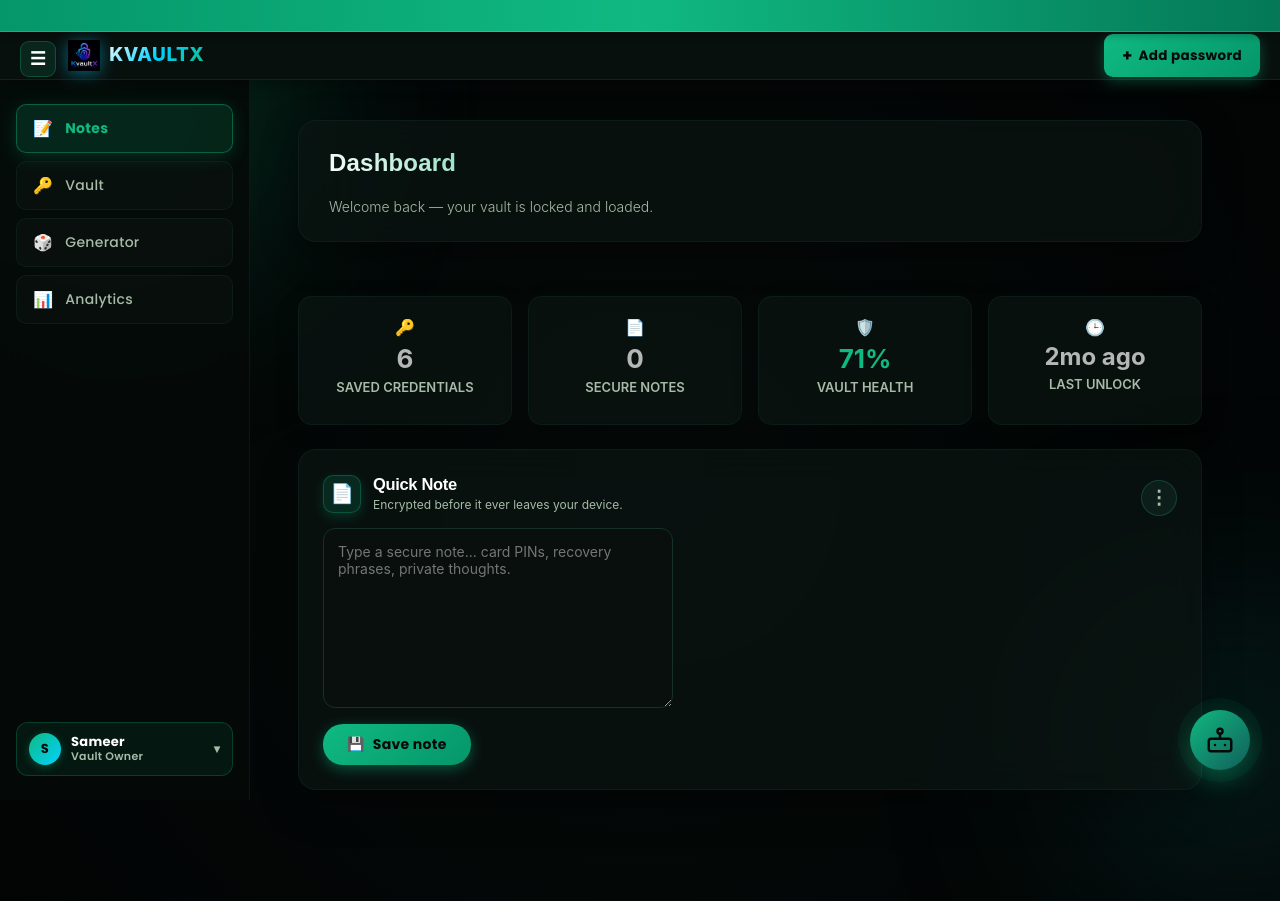
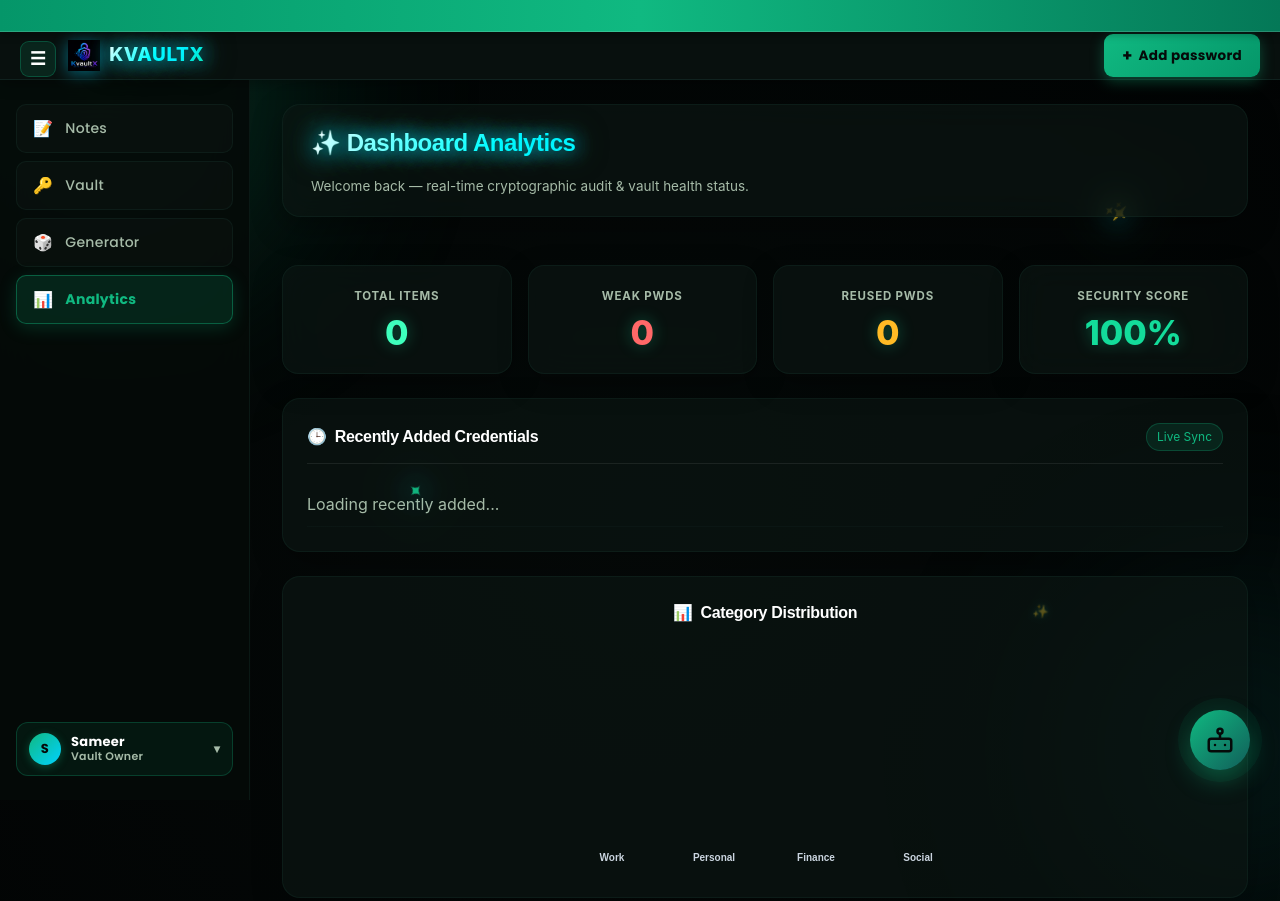
Before and after one commit to Khan-AFarooque/kvaultx, a plain HTML site: page project_2/frontend/pages/dashboard.html in a window 1280 px wide. Shown: the top 901 px of the page. Drawn offline with Linux system fonts and the light colour scheme.

Commit message:
feat(ui): set analytics as default landing tab, eliminate right-side gap with full-width layout, and add twinkling glow and star particle animations

```diff
--- a/project_2/frontend/css/dashboard.css
+++ b/project_2/frontend/css/dashboard.css
@@ -296,40 +296,108 @@ body.dashboard-page::after {
     margin: 4px 0;
 }
 
-/* ----------------------- MAIN CONTENT ----------------------- */
+/* ----------------------- MAIN CONTENT (FULL WIDTH NO RIGHT GAP) ----------------------- */
 .main-content {
     flex: 1;
-    padding: 40px 48px;
-    max-width: 1000px;
+    padding: 24px 32px;
+    max-width: none !important;
+    width: 100%;
     display: flex;
     flex-direction: column;
-    gap: 30px;
+    gap: 24px;
     overflow-y: auto;
+    transition: all 0.3s ease;
+}
+
+.dashboard-layout {
+    display: flex;
+    width: 100%;
+    min-height: calc(100vh - 80px);
+    position: relative;
+    z-index: 1;
+}
+
+.dashboard-layout.sidebar-collapsed .main-content {
+    max-width: 100% !important;
+    padding: 24px 40px;
 }
 
 .dashboard-header {
-    background: rgba(11, 22, 19, 0.7) !important;
-    border: 1px solid rgba(22, 48, 42, 0.5) !important;
+    background: rgba(11, 22, 19, 0.75) !important;
+    border: 1px solid rgba(22, 48, 42, 0.6) !important;
     backdrop-filter: blur(16px);
     border-radius: 18px;
-    padding: 24px 30px;
-    box-shadow: 0 12px 36px rgba(0, 0, 0, 0.35);
+    padding: 20px 28px;
+    box-shadow: 0 10px 30px rgba(0, 0, 0, 0.35);
+    width: 100%;
 }
 
 .dashboard-header-text h2 {
     font-size: 24px;
-    font-weight: 700;
+    font-weight: 800;
     margin-bottom: 6px;
-    background: linear-gradient(45deg, #ffffff, #10b981) !important;
+    background: linear-gradient(135deg, #ffffff 0%, #00d2ff 45%, #10b981 100%) !important;
     -webkit-background-clip: text !important;
     -webkit-text-fill-color: transparent !important;
     text-align: left;
+    display: flex;
+    align-items: center;
+    gap: 8px;
 }
 
 .dashboard-header-text p {
+    font-size: 13.5px;
+    color: #a6bba8 !important;
+    font-weight: 400;
+}
+
+/* ----------------------- TWINKLING EFFECT ANIMATIONS ----------------------- */
+@keyframes twinklingGlow {
+    0%, 100% {
+        text-shadow: 0 0 10px rgba(0, 210, 255, 0.4), 0 0 20px rgba(16, 185, 129, 0.3);
+        filter: brightness(1);
+    }
+    50% {
+        text-shadow: 0 0 22px rgba(0, 210, 255, 0.95), 0 0 38px rgba(16, 185, 129, 0.75), 0 0 50px rgba(0, 210, 255, 0.6);
+        filter: brightness(1.3);
+    }
+}
+
+@keyframes twinkleStar {
+    0%, 100% {
+        opacity: 0.2;
+        transform: scale(0.85) rotate(0deg);
+        filter: drop-shadow(0 0 2px rgba(16, 185, 129, 0.4));
+    }
+    50% {
+        opacity: 1;
+        transform: scale(1.35) rotate(45deg);
+        filter: drop-shadow(0 0 10px rgba(0, 210, 255, 0.95)) drop-shadow(0 0 18px rgba(16, 185, 129, 0.8));
+    }
+}
+
+.brand-name, .twinkle-heading, #dashboardHeaderTitle {
+    animation: twinklingGlow 3s ease-in-out infinite !important;
+}
+
+.twinkle-star {
+    position: fixed;
+    pointer-events: none;
+    z-index: 0;
+    color: #10b981;
     font-size: 14px;
-    color: #a6bba8 !important;
-    font-weight: 300;
+    user-select: none;
+    animation: twinkleStar 2.8s ease-in-out infinite;
+}
+
+/* Shimmer on Numbers */
+@keyframes valueShimmer {
+    0%, 100% { filter: brightness(1); }
+    50% { filter: brightness(1.2) drop-shadow(0 0 8px rgba(16, 185, 129, 0.45)); }
+}
+
+.stat-card-value, #statTotalCount, #statWeakCount, #statReusedCount, #statSecurityScore {
+    animation: valueShimmer 3.5s ease-in-out infinite;
 }
 
 /* ----------------------- TAB CONTENT ----------------------- */
@@ -693,35 +761,58 @@ button#btnFilterFavorite:hover {
     background: #059669 !important;
 }
 
-/* ----------------------- ANALYTICS TAB ----------------------- */
+/* ----------------------- ANALYTICS TAB (FULL WIDTH 4 COLUMNS) ----------------------- */
 .analytics-stats-grid {
-    display: grid;
-    grid-template-columns: repeat(auto-fit, minmax(160px, 1fr));
-    gap: 16px;
+    display: grid !important;
+    grid-template-columns: repeat(4, 1fr) !important;
+    gap: 18px;
     margin-bottom: 26px;
+    width: 100%;
+}
+
+@media (max-width: 1100px) {
+    .analytics-stats-grid {
+        grid-template-columns: repeat(2, 1fr) !important;
+    }
+}
+
+@media (max-width: 580px) {
+    .analytics-stats-grid {
+        grid-template-columns: 1fr !important;
+    }
 }
 
 .stat-card {
-    background: rgba(11, 22, 19, 0.7) !important;
-    border: 1px solid rgba(22, 48, 42, 0.5) !important;
-    border-radius: 14px;
-    padding: 18px;
+    background: rgba(11, 22, 19, 0.8) !important;
+    border: 1px solid rgba(22, 48, 42, 0.6) !important;
+    border-radius: 16px;
+    padding: 22px 20px;
     text-align: center;
-    box-shadow: 0 8px 24px rgba(0, 0, 0, 0.2);
+    box-shadow: 0 10px 30px rgba(0, 0, 0, 0.3);
+    backdrop-filter: blur(16px);
+    transition: all 0.25s ease;
+}
+
+.stat-card:hover {
+    transform: translateY(-3px);
+    border-color: rgba(16, 185, 129, 0.45) !important;
+    box-shadow: 0 16px 36px rgba(0, 0, 0, 0.4), 0 0 20px rgba(16, 185, 129, 0.15);
 }
 
 .stat-card h4 {
-    font-size: 13px;
-    font-weight: 600;
+    font-size: 12px;
+    font-weight: 700;
     text-transform: uppercase;
     color: #a6bba8 !important;
     margin-bottom: 8px;
+    letter-spacing: 0.6px;
 }
 
 .stat-card p {
-    font-size: 26px;
-    font-weight: 700;
+    font-size: 32px;
+    font-weight: 800;
     margin-top: 0;
+    line-height: 1.1;
 }
 
 .recent-list-container {
--- a/project_2/frontend/js/dashboard.js
+++ b/project_2/frontend/js/dashboard.js
@@ -1074,7 +1074,7 @@ document.addEventListener("DOMContentLoaded", () => {
 
     // Tab switcher helper
     function switchTab(tabName) {
-        if (!tabName) tabName = "notes";
+        if (!tabName) tabName = "analytics";
         const tabButtons = document.querySelectorAll(".tab-btn");
         const tabContents = document.querySelectorAll(".tab-content");
 
@@ -1093,6 +1093,25 @@ document.addEventListener("DOMContentLoaded", () => {
                 content.classList.add("hidden-tab");
             }
         });
+
+        // Update Dashboard Header Title and Subtitle dynamically based on active tab
+        const headerTitle = document.getElementById("dashboardHeaderTitle");
+        const headerSubtitle = document.getElementById("dashboardHeaderSubtitle");
+        if (headerTitle && headerSubtitle) {
+            if (tabName === "analytics") {
+                headerTitle.innerHTML = "✨ Dashboard Analytics";
+                headerSubtitle.textContent = "Welcome back — real-time cryptographic audit & vault health status.";
+            } else if (tabName === "notes") {
+                headerTitle.innerHTML = "✨ Secure Notes";
+                headerSubtitle.textContent = "Client-side encrypted scratchpad for confidential thoughts and PINs.";
+            } else if (tabName === "vault") {
+                headerTitle.innerHTML = "✨ Password Vault";
+                headerSubtitle.textContent = "Zero-knowledge encrypted credential database with AES-256.";
+            } else if (tabName === "generator") {
+                headerTitle.innerHTML = "✨ Password Generator";
+                headerSubtitle.textContent = "Cryptographically secure random password and passphrase engine.";
+            }
+        }
 
         if (tabName === "notes") {
             const notesCountEl = document.querySelector("#statNotesCount");
@@ -1141,10 +1160,10 @@ document.addEventListener("DOMContentLoaded", () => {
         });
     });
 
-    // Check query params on load
+    // Check query params on load (defaults to analytics as requested)
     const initialUrlParams = new URLSearchParams(window.location.search);
-    const initialTabParam = initialUrlParams.get("tab");
-    if (initialTabParam && ["notes", "vault", "generator", "analytics"].includes(initialTabParam)) {
+    const initialTabParam = initialUrlParams.get("tab") || "analytics";
+    if (["notes", "vault", "generator", "analytics"].includes(initialTabParam)) {
         switchTab(initialTabParam);
     }
 
--- a/project_2/frontend/pages/dashboard.html
+++ b/project_2/frontend/pages/dashboard.html
@@ -42,9 +42,9 @@
 
         <!-- COLLAPSIBLE LEFT SIDEBAR -->
         <aside id="dashboardSidebar" class="sidebar">
-            <!-- Main Tab Navigation Buttons -->
+            <!-- Main Tab Navigation Buttons (Default active: Analytics) -->
             <nav class="tab-nav-container">
-                <button class="tab-btn active" data-tab="notes" title="Secure Notes">
+                <button class="tab-btn" data-tab="notes" title="Secure Notes">
                     <span class="tab-icon">📝</span>
                     <span class="tab-label">Notes</span>
                 </button>
@@ -56,7 +56,7 @@
                     <span class="tab-icon">🎲</span>
                     <span class="tab-label">Generator</span>
                 </button>
-                <button class="tab-btn" data-tab="analytics" title="Vault Analytics">
+                <button class="tab-btn active" data-tab="analytics" title="Vault Analytics">
                     <span class="tab-icon">📊</span>
                     <span class="tab-label">Analytics</span>
                 </button>
@@ -94,18 +94,25 @@
             </div>
         </aside>
 
-        <!-- Main Content Panel -->
+        <!-- Main Content Panel (Width expanded to eliminate right-side gap) -->
         <main class="main-content">
+
+            <!-- Twinkling Ambient Background Stars -->
+            <div class="twinkle-star" style="top: 14%; left: 24%; animation-delay: 0s;">✦</div>
+            <div class="twinkle-star" style="top: 25%; right: 12%; animation-delay: 1.1s;">✨</div>
+            <div class="twinkle-star" style="top: 60%; left: 32%; animation-delay: 0.6s;">✦</div>
+            <div class="twinkle-star" style="top: 75%; right: 18%; animation-delay: 1.8s;">✨</div>
+            <div class="twinkle-star" style="top: 42%; right: 35%; animation-delay: 2.2s;">✦</div>
 
             <header class="dashboard-header" style="display: flex; justify-content: space-between; align-items: center; flex-wrap: wrap; gap: 16px; margin-bottom: 24px;">
                 <div class="dashboard-header-text">
-                    <h2 id="dashboardHeaderTitle">Dashboard</h2>
-                    <p id="dashboardHeaderSubtitle">Welcome back — your vault is locked and loaded.</p>
+                    <h2 id="dashboardHeaderTitle" class="twinkle-heading">✨ Dashboard Analytics</h2>
+                    <p id="dashboardHeaderSubtitle">Welcome back — real-time cryptographic audit & vault health status.</p>
                 </div>
             </header>
 
-            <!-- Tab 1: Notes Layout -->
-            <div id="notesTab" class="tab-content">
+            <!-- Tab 1: Notes Layout (Hidden by default, Analysis opens first) -->
+            <div id="notesTab" class="tab-content hidden-tab">
 
                 <!-- Summary Stats Grid (Top-tier enterprise layout) -->
                 <div class="analytics-stats-grid" style="display: grid; grid-template-columns: repeat(auto-fit, minmax(180px, 1fr)); gap: 16px; margin-bottom: 24px;">
@@ -312,8 +319,8 @@
                 <button id="btnGeneratePassword" style="margin-top: 18px;">Generate Password</button>
             </div>
 
-            <!-- Tab 4: Analytics Dashboard (Matches Enterprise Screenshot 1) -->
-            <div id="analyticsTab" class="tab-content hidden-tab">
+            <!-- Tab 4: Analytics Dashboard (Matches Enterprise Screenshot 1 - Active by Default) -->
+            <div id="analyticsTab" class="tab-content">
                 <!-- 4 KPI Stats Grid -->
                 <div class="analytics-stats-grid" style="display: grid; grid-template-columns: repeat(auto-fit, minmax(200px, 1fr)); gap: 16px; margin-bottom: 24px;">
                     <div class="stat-card" style="text-align: center; padding: 22px 18px;">
@@ -543,11 +550,11 @@
     <script src="../js/password.js?v=3"></script>
     <script src="../js/dashboard.js?v=3"></script>
     <script>
-        // Switch tab based on URL query parameter
+        // Switch tab based on URL query parameter (default to 'analytics' as requested)
         window.addEventListener("DOMContentLoaded", () => {
             const urlParams = new URLSearchParams(window.location.search);
-            const tabParam = urlParams.get("tab");
-            if (tabParam && typeof window.switchTab === "function") {
+            const tabParam = urlParams.get("tab") || "analytics";
+            if (typeof window.switchTab === "function") {
                 window.switchTab(tabParam);
             }
         });
```
